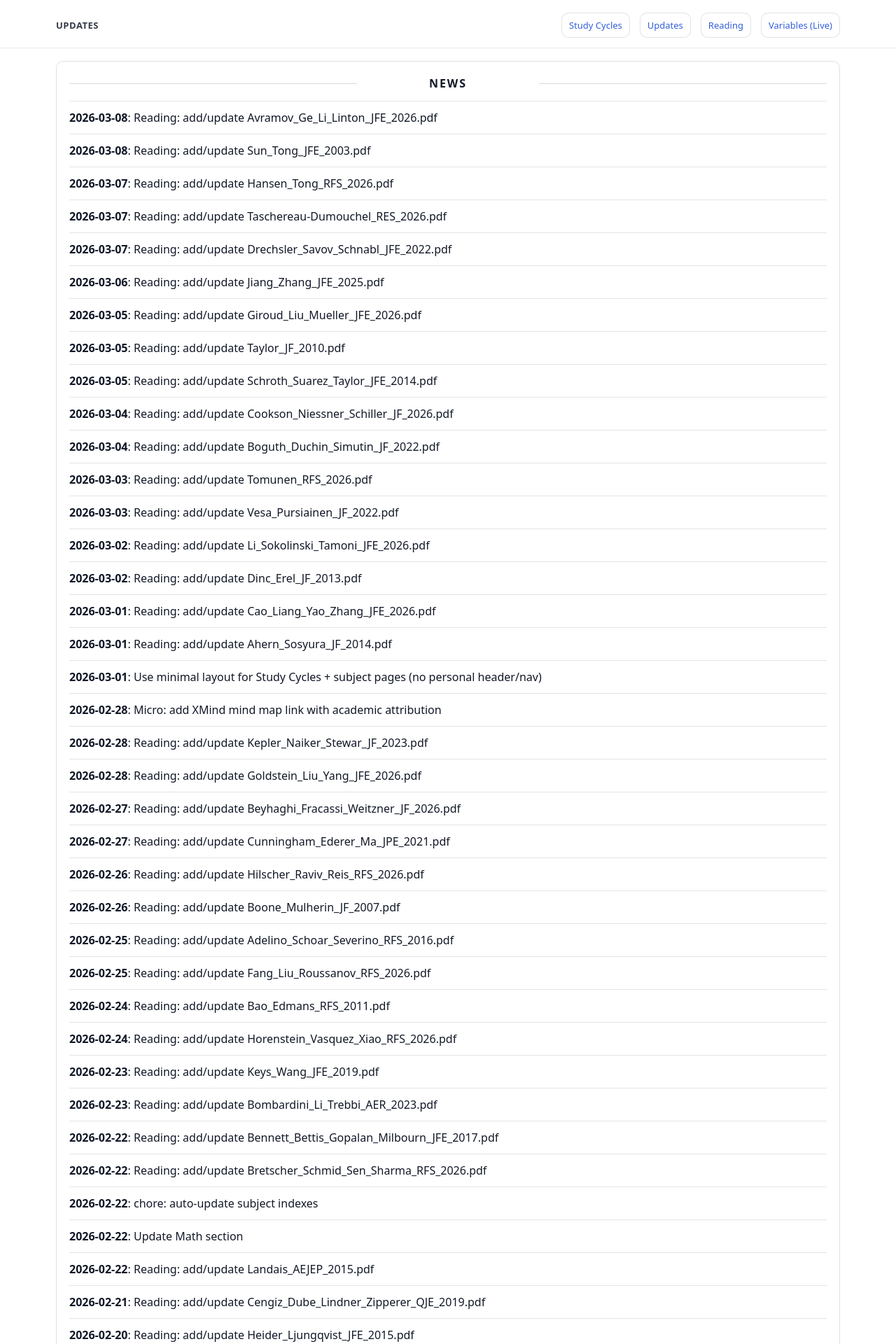
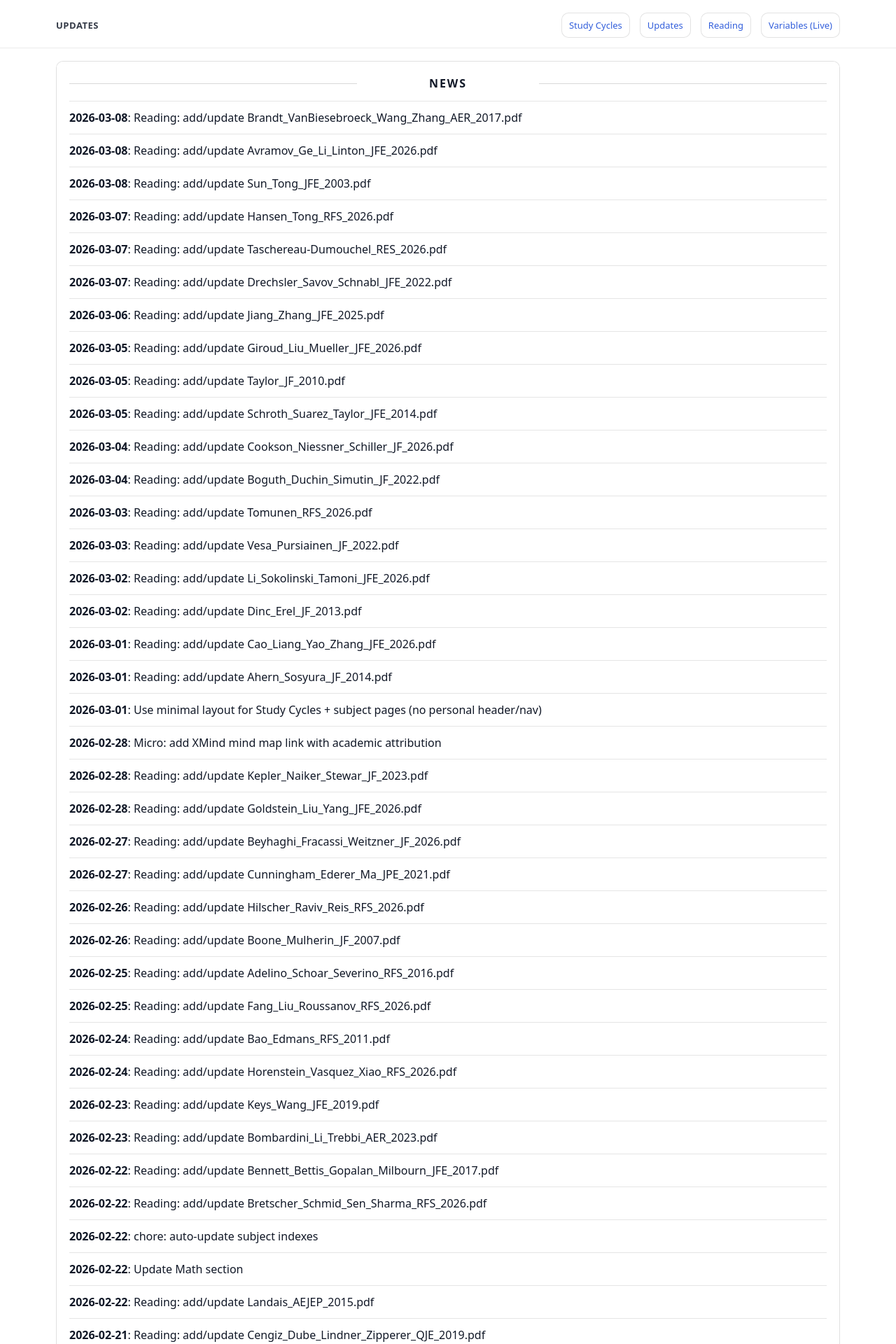
Before and after one commit to yaxinzn/study-archive, a Jekyll site: the page built from updates/index.md, in a window 1280 px wide. Shown: the top 1920 px of the page at 70% size. Built offline with Jekyll 4.4.1, drawn with Linux system fonts in a browser that asks for light colours; some of the changed text lies outside the part shown.

Commit message:
chore: update NEWS feed

```diff
--- a/_data/news.yml
+++ b/_data/news.yml
@@ -1,4 +1,7 @@
 # Auto-generated update history (sorted newest -> oldest). Do not edit manually.
+- ts: "1772973353"
+  date: "2026-03-08"
+  title: "Reading: add/update Brandt_VanBiesebroeck_Wang_Zhang_AER_2017.pdf"
 - ts: "1772972483"
   date: "2026-03-08"
   title: "Reading: add/update Avramov_Ge_Li_Linton_JFE_2026.pdf"
```
